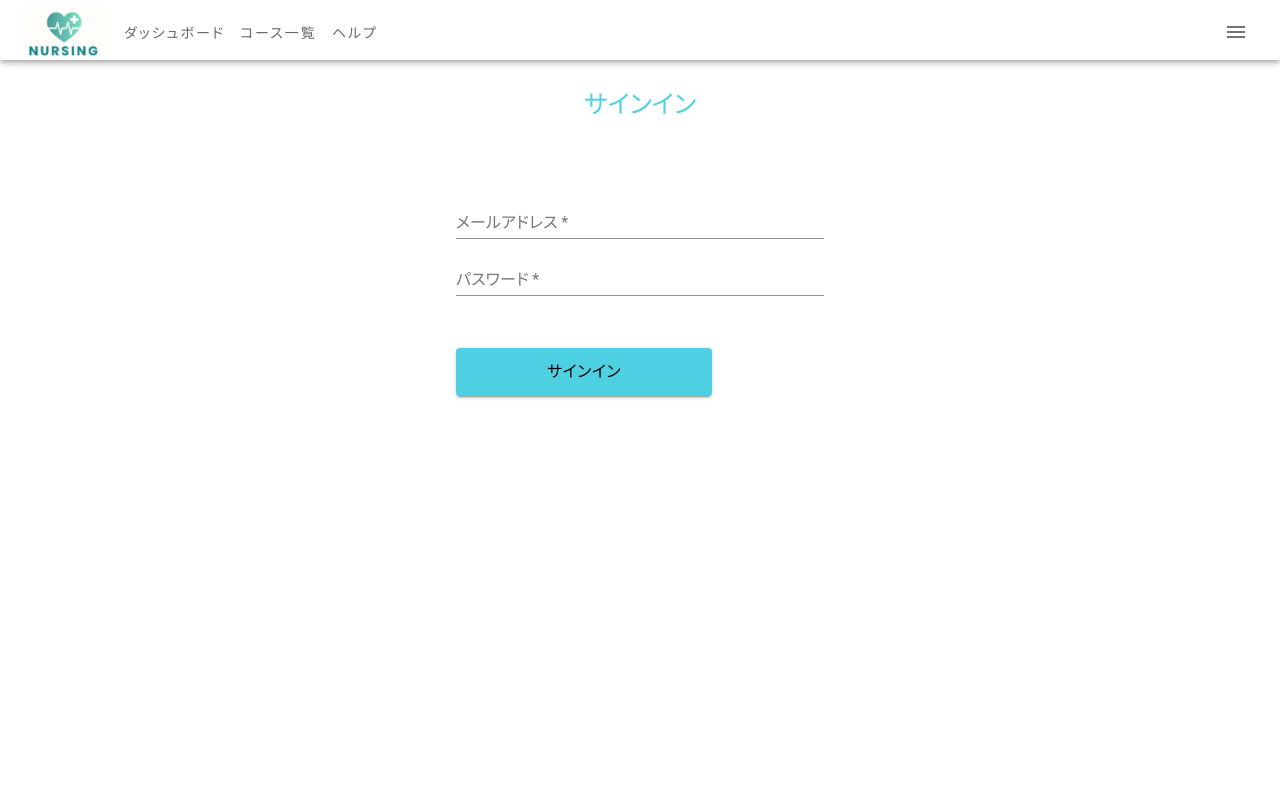
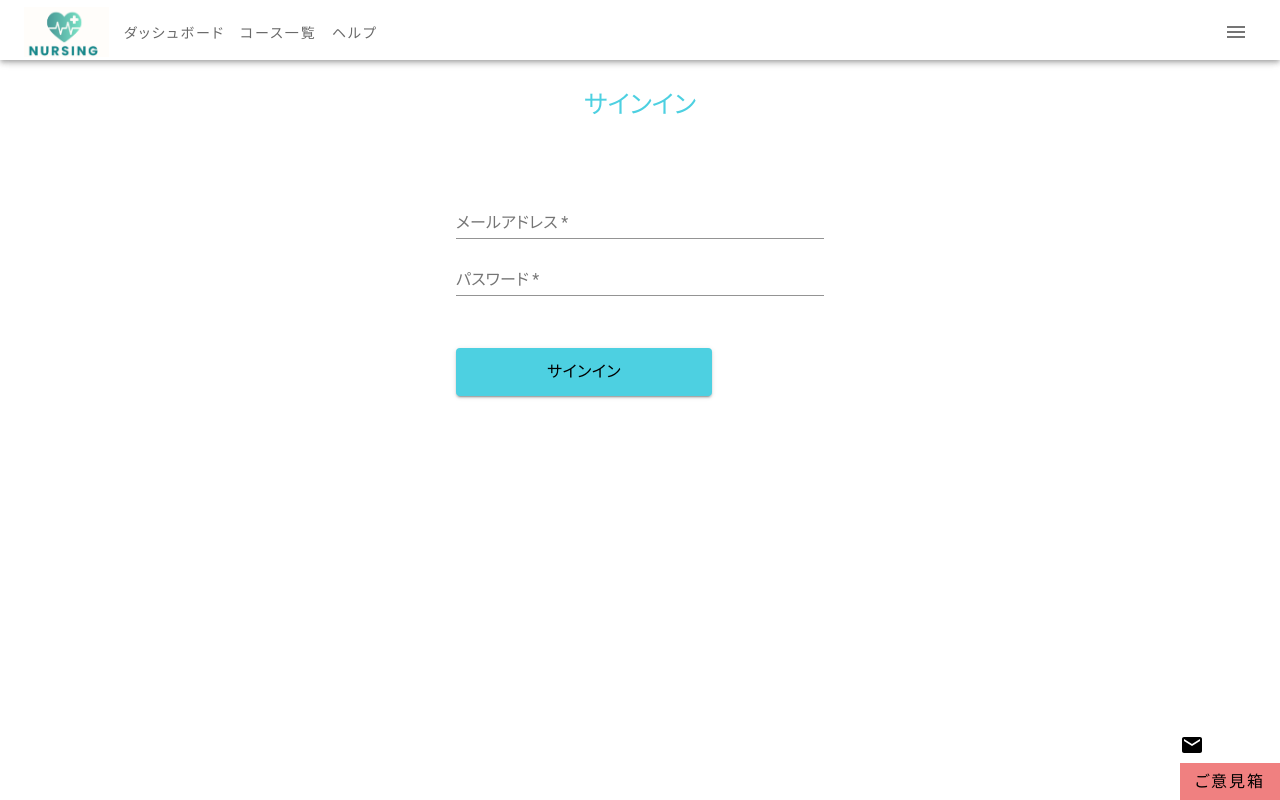
Before and after one commit to S42100254h/pean-nurse, a React (Create React App) app in the folder front/: page /signin in a window 1280 px wide. Built offline with nearby package versions, Linux system fonts and the light colour scheme.

Commit message:
add Contact to App.jsx

```diff
--- a/front/src/App.jsx
+++ b/front/src/App.jsx
@@ -2,6 +2,7 @@ import React from "react";
 import Router from "./Router";
 import { makeStyles } from "@material-ui/core";
 import { Header } from "./components/Header";
+import { Contact } from "./components/Contact";
 import { Notification } from "./components/Notification";
 import { Loading } from "./components/UIkit";
 import "./assets/style.css";
@@ -23,6 +24,7 @@ const App = () => {
         <Notification />
         <Router />
       </main>
+      <Contact />
     </Loading>
   );
 };
```
